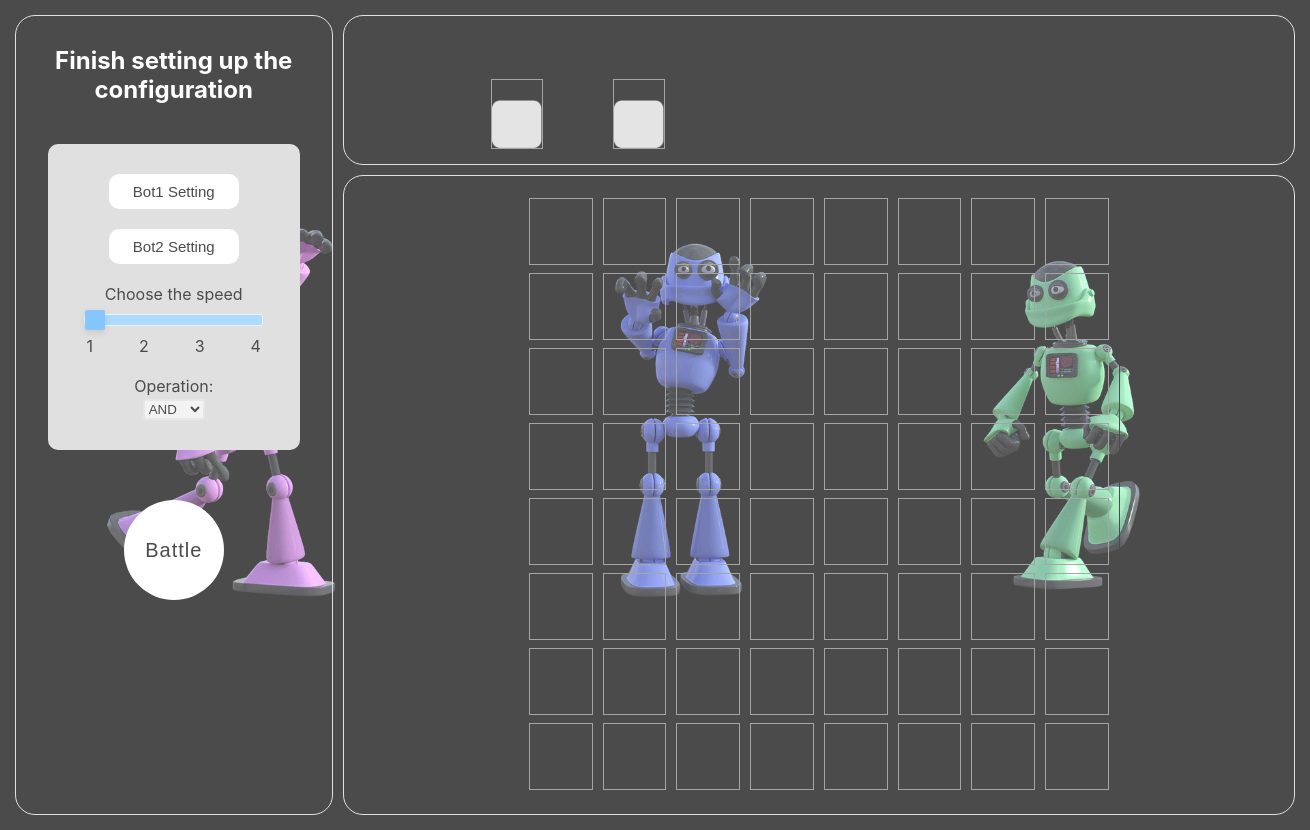
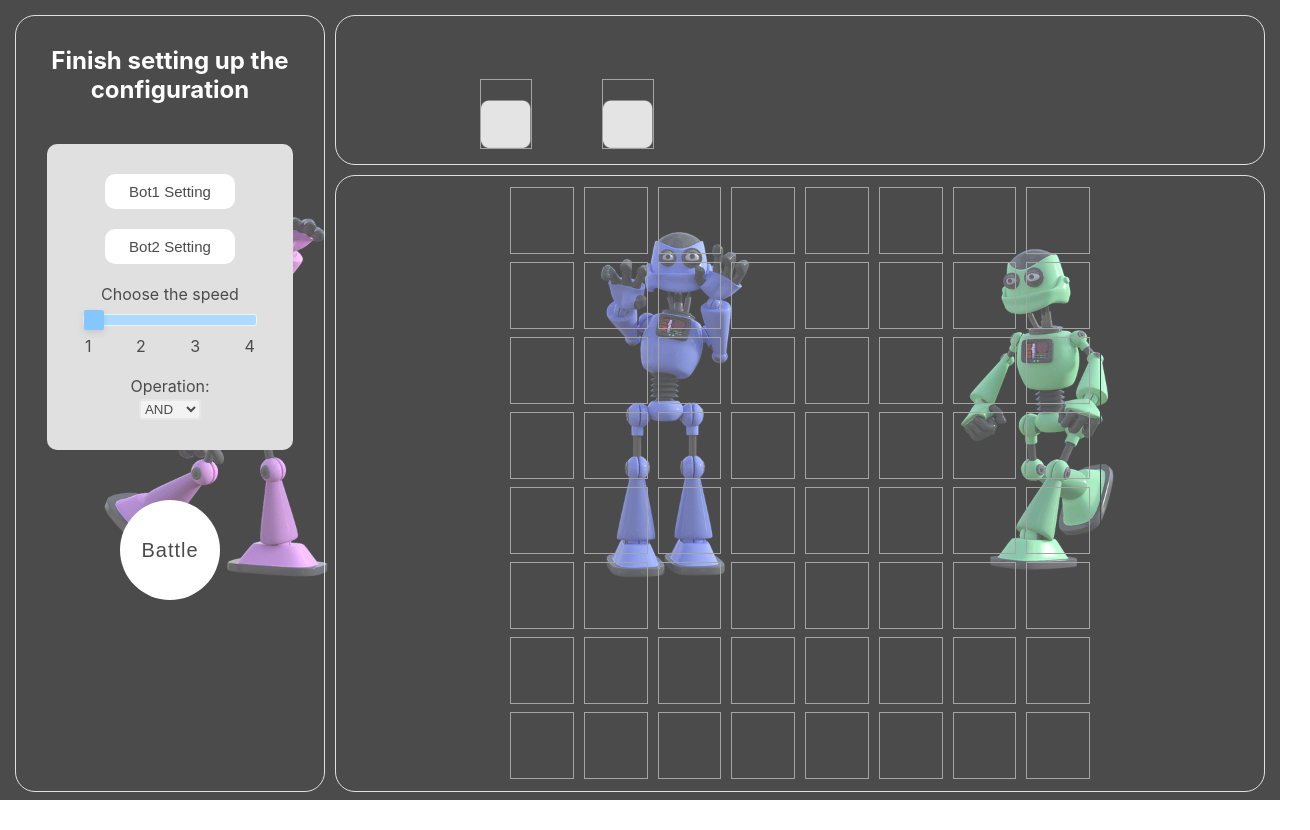
Before and after one commit to chingu-voyages/v44-tier2-team-18, a React (Create React App) app: page /gamepage in a window 1280 px wide. Shown: the whole page, 1310 px wide, since content can reach past the window. After the commit the page ends 800 px from the top, so only its background shows below. Built offline with nearby package versions, Linux system fonts and the light colour scheme; a web font is replaced by a local one.

Commit message:
style: Update box-sizing

```diff
--- a/src/components/Bot/Cell.scss
+++ b/src/components/Bot/Cell.scss
@@ -13,6 +13,7 @@
       align-items: center;
 
       img {
+        width: 50px;
         @media (max-width: 700px) {
           width: 20px;
           height: 20px;
@@ -27,6 +28,7 @@
       align-items: center;
 
       img {
+        width: 50px;
         @media (max-width: 700px) {
           width: 20px;
           height: 20px;
--- a/src/components/GamePage/GamePageLayout.scss
+++ b/src/components/GamePage/GamePageLayout.scss
@@ -1,5 +1,6 @@
 @import "../../global/global.scss";
 .layout-container {
+  box-sizing: border-box;
   width: 100vw;
   height: 100vh;
   display: grid;
```
